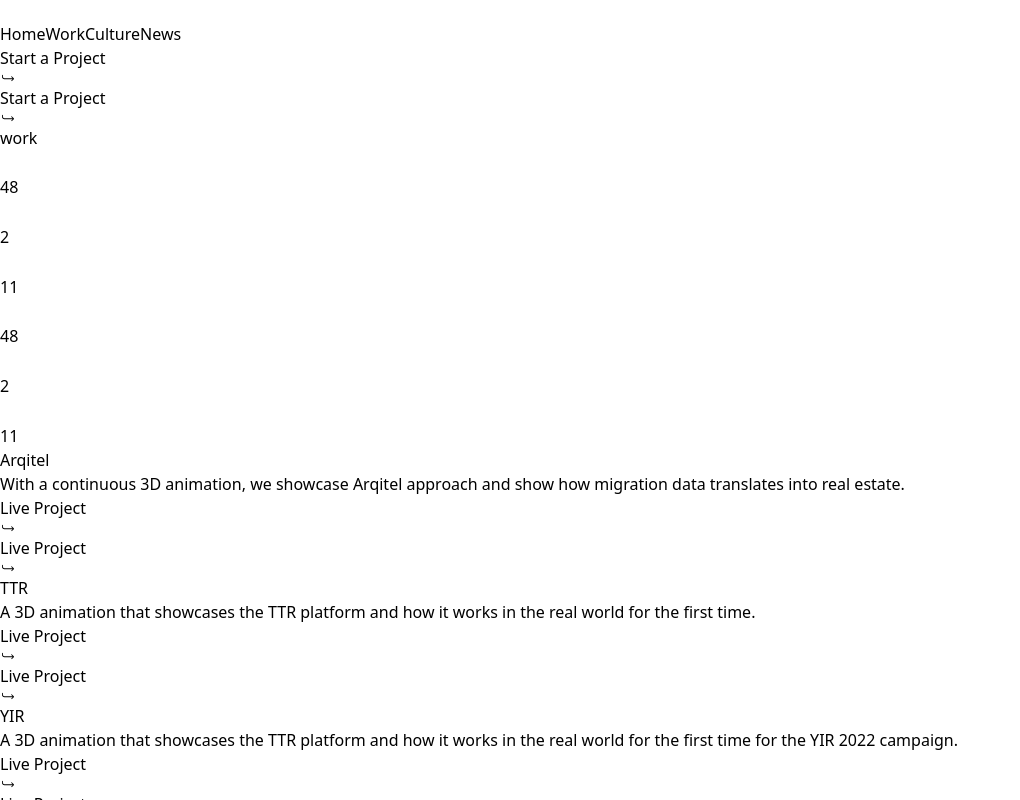
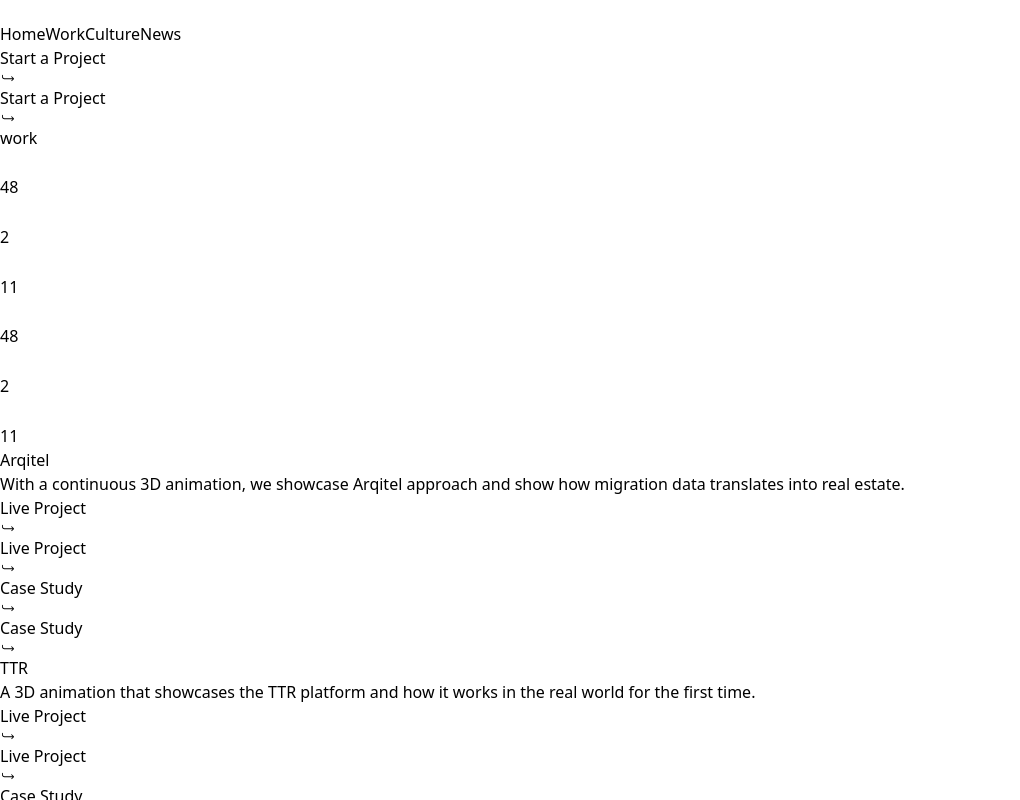
Before and after one commit to ad1tyac0des/Refokus, a React (Vite) app: page / in a window 1280 px wide. Shown: the top 800 px of the page, without its empty margins (0-1020 px from the left). Built offline with nearby package versions, Linux system fonts and the light colour scheme.

Commit message:
feat: enhance product UI with borders and hover interactions

```diff
--- a/src/components/Button.jsx
+++ b/src/components/Button.jsx
@@ -7,6 +7,7 @@
     icon = true,
     bgColor = "bg-white",
     textColor = "text-black",
+    opacity = "opacity-100",
 }) => {
     const buttonRef = useRef(null);
 
@@ -23,7 +24,7 @@
             ref={buttonRef}
             onMouseEnter={() => btnAnimation(-100)}
             onMouseLeave={() => btnAnimation(0)}
-            className={`button w-36 h-9 flex justify-center items-center border text-sm font-light rounded-full cursor-pointer z-10 ${bgColor} ${textColor}`}
+            className={`button w-36 h-9 flex justify-center items-center border text-sm font-light rounded-full cursor-pointer z-10 ${bgColor} ${textColor} ${opacity} transition-opacity duration-[420ms]`}
         >
             <div className="frame h-[85%] overflow-hidden">
                 <div className="frame-content h-full flex items-center justify-center gap-3">
--- a/src/components/Product.jsx
+++ b/src/components/Product.jsx
@@ -1,13 +1,16 @@
 import Button from "./Button";
 
-const Product = ({ val, getPos, index }) => {
+const Product = ({ val, getPos, showBtn2, index }) => {
     const { title, desc, btn1, btn2, background } = val;
 
     return (
         <div
-            onMouseEnter={() => getPos(index)}
+            onMouseEnter={() => {
+                getPos(index);
+                showBtn2(index);
+            }}
             style={{ ["--hover-bg"]: background }}
-            className="w-full h-[20rem] hover:bg-[var(--hover-bg)] transition-colors duration-300"
+            className={`w-full h-[19rem] hover:bg-[var(--hover-bg)] transition-colors duration-500 ${index===0 && 'border-t'} border-b border-zinc-500`}
         >
             <div className="max-w-screen-xl mx-auto flex items-center justify-between py-20">
                 <h1 className="text-6xl font-medium">{title}</h1>
@@ -15,7 +18,7 @@
                     <p>{desc}</p>
                     <div className="flex items-center gap-5 mt-10">
                         {btn1 && <Button title="Live Project" />}
-                        {btn2 && <Button title="Case Study" />}
+                        <Button title="Case Study" opacity={btn2 ? "opacity-100" : "opacity-0"} />
                     </div>
                 </div>
             </div>
--- a/src/components/Products.jsx
+++ b/src/components/Products.jsx
@@ -3,7 +3,7 @@
 import { useState } from "react";
 
 const Products = () => {
-    const products = [
+    const [products, setProducts] = useState([
         {
             title: "Arqitel",
             desc: "With a continuous 3D animation, we showcase Arqitel approach and show how migration data translates into real estate.",
@@ -24,7 +24,7 @@
             title: "YIR",
             desc: "A 3D animation that showcases the TTR platform and how it works in the real world for the first time for the YIR 2022 campaign.",
             btn1: true,
-            btn2: true,
+            btn2: false,
             background: "#5D4EFF",
         },
 
@@ -32,7 +32,7 @@
             title: "Yahoo!",
             desc: "With a continuous 3D animation, we showcase Arqitel approach and show how migration data translates into real estate.",
             btn1: true,
-            btn2: true,
+            btn2: false,
             background: "#7E1FFF",
         },
 
@@ -48,7 +48,7 @@
             title: "Jungle",
             desc: "We crafted a timeless visual system for Jungle Ventures, covering all aspects of web design, and empowered their marketing team to scale organically using Webflow.",
             btn1: true,
-            btn2: true,
+            btn2: false,
             background: "#0000FF",
         },
 
@@ -56,23 +56,34 @@
             title: "Silvr",
             desc: "We teamed up with financing solutions provider Silvr to audit, refine and evolve their brand.",
             btn1: true,
-            btn2: true,
+            btn2: false,
             background: "#FF7548",
         },
-    ];
-
+    ]);
     const [pos, setPos] = useState(0);
+    const [hoveredCardIndex, setHoveredCardIndex] = useState(0);
 
     const getPos = (index) => {
-        setPos(20 * index);
+        setPos(19 * index);
+        setHoveredCardIndex(index);
     };
 
+    function showBtn2(index) {
+        setProducts((prev) =>
+            prev.map((elem, i) =>
+                index === i
+                    ? { ...elem, btn2: true }
+                    : { ...elem, btn2: false }
+            )
+        )
+    }
+
     return (
-        <div className="my-20 relative">
+        <div className="my-40 relative">
             {products.map((elem, index) => (
-                <Product key={index} val={elem} getPos={getPos} index={index} />
+                <Product key={index} val={elem} getPos={getPos} showBtn2={showBtn2} index={index} />
             ))}
-            <div className="w-full h-full absolute top-0 pointer-events-none">
+            <div className="w-full h-[103%] absolute top-1/2 -translate-y-1/2 pointer-events-none">
                 <motion.div
                     initial={{
                         x: "-50%",
@@ -84,14 +95,13 @@
                     transition={{
                         duration: 0.3,
                     }}
-                    className="window w-[28rem] h-[20rem] absolute left-[44%] overflow-hidden"
+                    className="window w-[32rem] h-[22.8rem] absolute left-[43.5%]"
                 >
-                    {products.map((elem, index) => (
+                    {products.map(
+                        (elem, index) =>
+                            hoveredCardIndex === index && (
                                 <motion.div
                                     key={index}
-                            animate={{
-                                y: `${-pos}rem`,
-                            }}
                                     transition={{
                                         duration: 0.3,
                                     }}
@@ -109,7 +119,8 @@
                                             .join("")}.webm`}
                                     ></video>
                                 </motion.div>
-                    ))}
+                            )
+                    )}
                 </motion.div>
             </div>
         </div>
```
Lines whose indentation alone changed are shown as unchanged.
